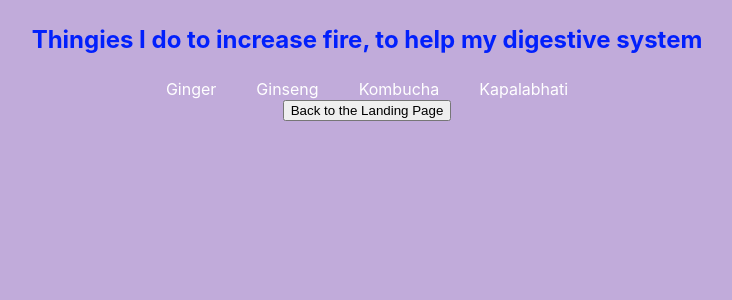
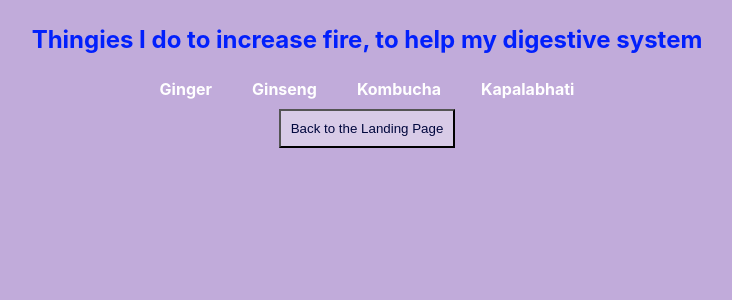
Before and after one commit to FanniTakax/my_experimental_page, a React (Create React App) app: page /main in a window 1280 px wide. Shown: the top 300 px of the page, without its empty margins (273-1005 px from the left). Built offline with nearby package versions, Linux system fonts and the light colour scheme.

Commit message:
little styling

```diff
--- a/src/App.css
+++ b/src/App.css
@@ -3,6 +3,13 @@
   padding: 0;
   text-align: center;
 }
+button {
+  background-color: rgba(245, 244, 247, 0.432);
+  color: rgb(0, 7, 61);
+  padding: 10px;
+  margin: 10px;
+}
+
 .title-h {
   margin: 0;
   padding: 25px;
@@ -27,4 +34,6 @@
   text-decoration: none;
   color: white;
   padding: 20px;
+  font-weight: bold;
+
 }
--- a/src/components/LandingPage.js
+++ b/src/components/LandingPage.js
@@ -1,24 +1,17 @@
 import React from 'react';
-import { Link } from "react-router-dom";
+import { Link, useHistory } from "react-router-dom";
 
 import Button from './Button'
 
 const LandingPage = () => {
+  const history = useHistory();
+
   return (
     <div className="landing-page">
       <h1 className="title-h">You are on my experimental page!</h1>
-      <Link to='/main'><Button buttonName={'Check it out!'} /></Link>
+      <Button buttonName={'Check it out!'} onClick={() => history.push('/main')} />
     </div>
   );
 }
 
 export default LandingPage;
-
-/*
-import { useHistory } from 'react-router-dom';
-
-function Home() {
-  const history = useHistory();
-  return <button onClick={() => history.push('/profile')}>Profile</button>;
-}
-*/
```
